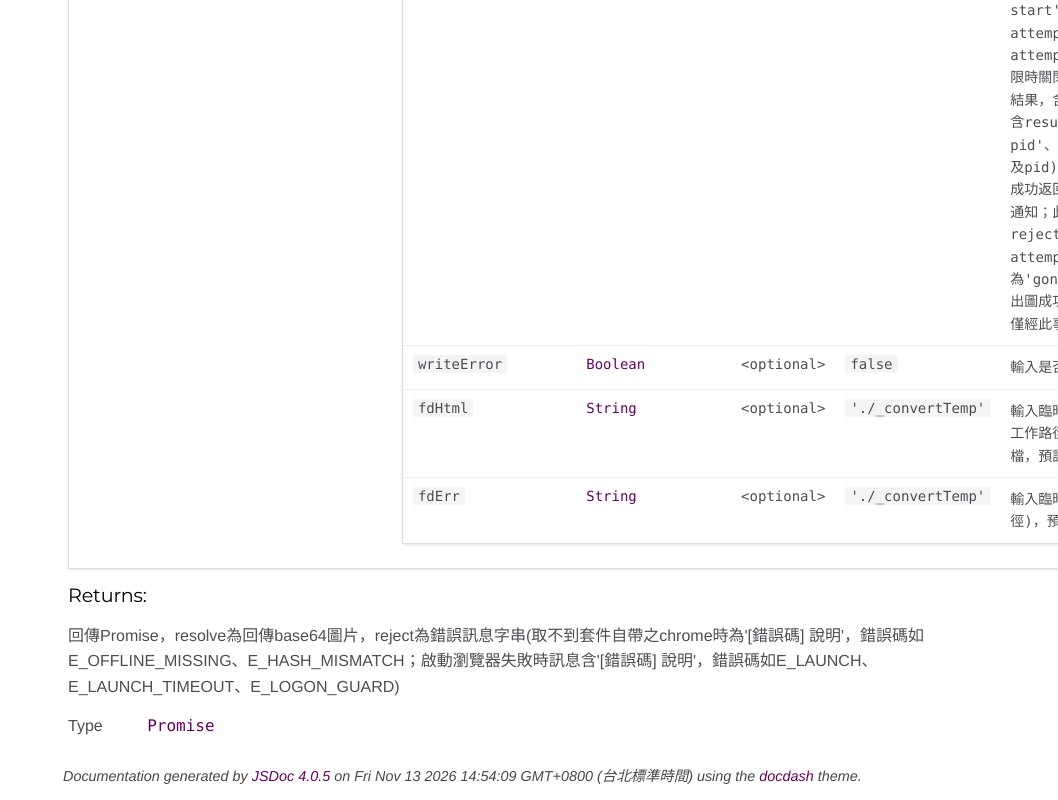
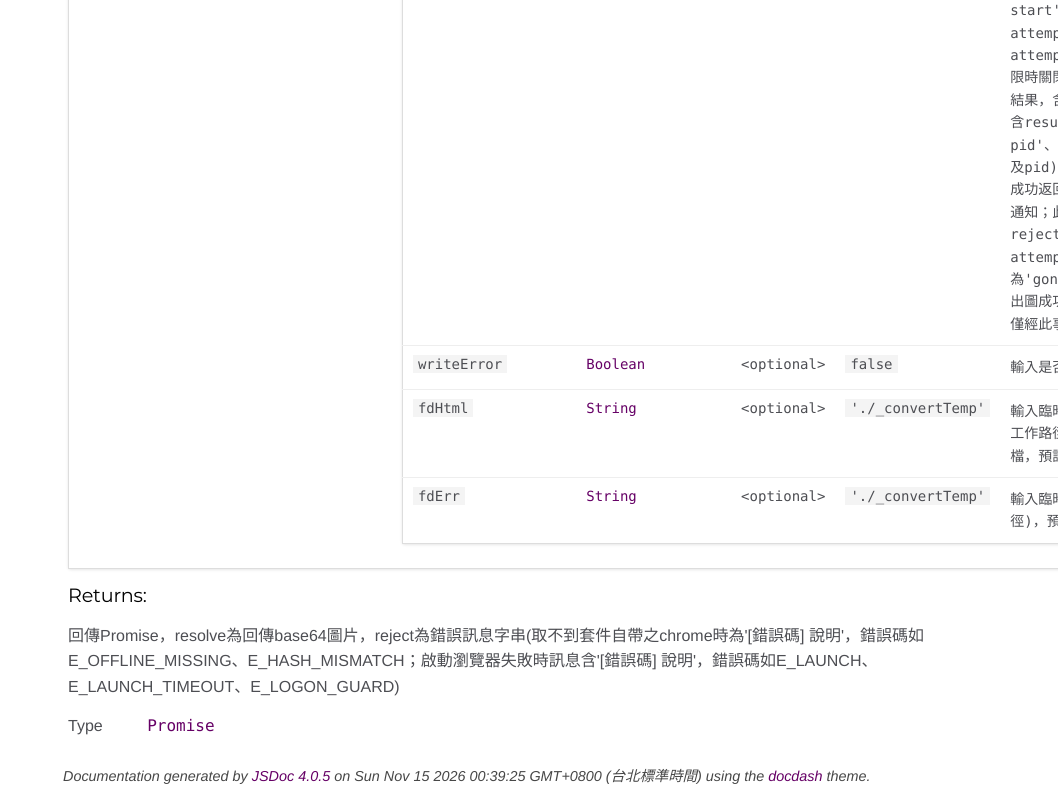
Before and after one commit to yuda-lyu/w-html2png, a website: page docs/WHtml2png.html in a window 1280 px wide. Shown: the part 3761-4561 px from the top of the page, without its empty margins (222-1280 px from the left). Drawn offline with Linux system fonts and the light colour scheme.

Commit message:
modify: update pks

```diff
--- a/docs/WHtml2png.html
+++ b/docs/WHtml2png.html
@@ -1168,7 +1168,7 @@
 <br class="clear">
 
 <footer>
-    Documentation generated by <a href="https://github.com/jsdoc3/jsdoc">JSDoc 4.0.5</a> on Fri Nov 13 2026 14:54:09 GMT+0800 (台北標準時間) using the <a href="https://github.com/clenemt/docdash">docdash</a> theme.
+    Documentation generated by <a href="https://github.com/jsdoc3/jsdoc">JSDoc 4.0.5</a> on Sun Nov 15 2026 00:39:25 GMT+0800 (台北標準時間) using the <a href="https://github.com/clenemt/docdash">docdash</a> theme.
 </footer>
 
 <script>prettyPrint();</script>
--- a/package.json
+++ b/package.json
@@ -1,11 +1,11 @@
 {
   "name": "w-html2png",
-  "version": "1.0.75",
+  "version": "1.0.76",
   "main": "dist/w-html2png.umd.js",
   "dependencies": {
     "lodash": "^4.18.1",
     "w-playwright": "^1.0.1",
-    "wsemi": "^1.9.59"
+    "wsemi": "^1.9.60"
   },
   "devDependencies": {
     "w-package-tools": "^1.1.28"
```
Also changed, not shown: docs/WHtml2png.mjs.html (+1 -1 lines), docs/buildHtml.mjs.html (+1 -1 lines), docs/ensureBins.mjs.html (+1 -1 lines), docs/global.html (+1 -1 lines), docs/index.html (+1 -1 lines), docs/libRoutes.mjs.html (+1 -1 lines), docs/pkgRoot.mjs.html (+1 -1 lines), dist/w-html2png.umd.js, docs/dist/w-html2png.umd.js, 1 other file.
